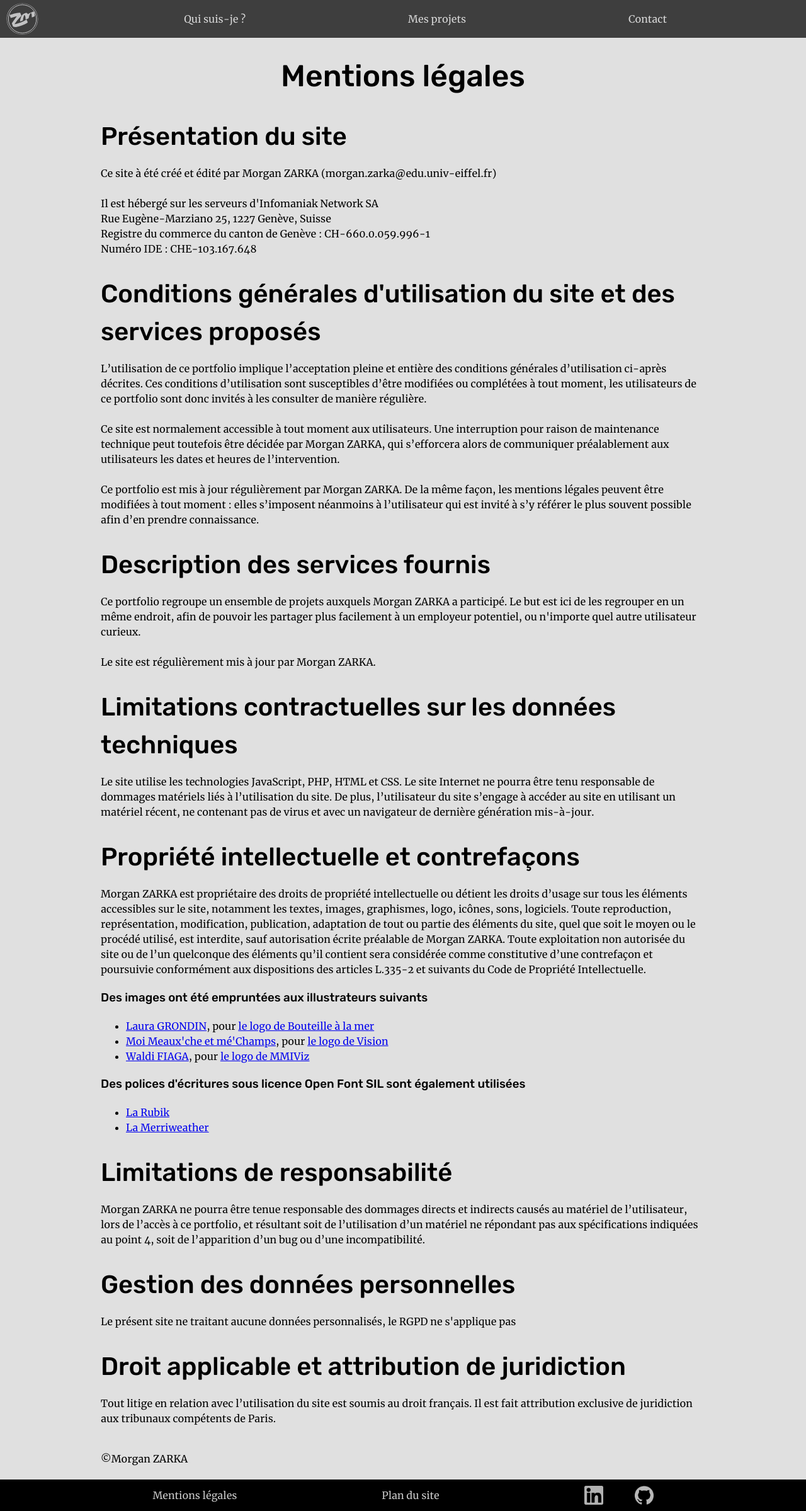
After one commit to Suzoka/Portfolio, a PHP site: page /mentionslegals.php in a window 1280 px wide. The commit adds this page. Shown: the whole page at 63% size. Run offline with PHP 8.4, Linux system fonts and the light colour scheme; a stand-in replaces the project's code that opens the database connection.

Commit message:
:speech_balloon: Mentions légales

```diff
--- a/contacts.php
+++ b/contacts.php
@@ -53,8 +53,8 @@
 
         <footer>
             <div class="lien">
-                <a href="" title="">Mentions légales</a>
-                <a href="" title="">Plan du site</a>
+                <a href="./mentionslegals.php" title="">Mentions légales</a>
+                <a href="./plansite.php" title="">Plan du site</a>
                 <div class="reseaux"><a href="https://www.linkedin.com/in/morgan-zarka/" target="_blank"><img
                             src="./img/linkedin.png" alt="Profil LinkedIn"></a><a href="https://github.com/Suzoka"
                         target="_blank"><img src="./img/github.png" alt="Profil GitHub"></a></div>
--- a/index.php
+++ b/index.php
@@ -88,8 +88,8 @@ include './script/script.php';
 
         <footer>
             <div class="lien">
-                <a href="" title="">Mentions légales</a>
-                <a href="" title="">Plan du site</a>
+                <a href="./mentionslegals.php" title="">Mentions légales</a>
+                <a href="./plansite.php" title="">Plan du site</a>
                 <div class="reseaux"><a href="https://www.linkedin.com/in/morgan-zarka/" target="_blank"><img
                             src="./img/linkedin.png" alt="Profil LinkedIn"></a><a href="https://github.com/Suzoka"
                         target="_blank"><img src="./img/github.png" alt="Profil GitHub"></a></div>
--- /dev/null
+++ b/mentionslegals.php
@@ -0,0 +1,170 @@
+<!DOCTYPE html>
+<html lang="fr">
+
+<head>
+    <meta charset="UTF-8">
+    <meta http-equiv="X-UA-Compatible" content="IE=edge">
+    <meta name="viewport" content="width=device-width, initial-scale=1.0">
+    <title>Mentions légales | Morgan ZARKA</title>
+    <link rel="stylesheet" href="style.css">
+    <link rel="icon" href="./img/filigrane.svg" type="image/svg+xml">
+</head>
+
+<body>
+    <div class="wrapper">
+        <header>
+            <a href="./index.php" title="Accueil" class="logo"><img src="./img/filigrane.svg" alt="Accueil"></a>
+            <nav>
+                <a href="./qui-suis-je.php" title="">Qui suis-je ?</a>
+                <a href="./projets.php" title="Voir tous mes projets">Mes projets</a>
+                <a href="./contacts.php" title="">Contact</a>
+            </nav>
+        </header>
+
+        <main>
+            <section class="content">
+                <h1>Mentions légales</h1>
+
+                <h2>Présentation du site</h2>
+
+                <p>
+                    Ce site à été créé et édité par Morgan ZARKA (morgan.zarka@edu.univ-eiffel.fr)<br><br>
+                    Il est hébergé sur les serveurs d'Infomaniak Network SA<br>
+                    Rue Eugène-Marziano 25, 1227 Genève, Suisse <br>
+                    Registre du commerce du canton de Genève : CH-660.0.059.996-1<br>
+                    Numéro IDE : CHE-103.167.648
+                </p>
+
+                <h2>Conditions générales d'utilisation du site et des services proposés</h2>
+
+                <p>
+                    L’utilisation de ce portfolio implique l’acceptation pleine et entière des conditions générales
+                    d’utilisation ci-après décrites. Ces conditions d’utilisation sont susceptibles d’être modifiées ou
+                    complétées à tout moment, les utilisateurs de ce portfolio sont donc invités à les consulter de
+                    manière régulière.
+                    <br><br>
+                    Ce site est normalement accessible à tout moment aux utilisateurs. Une
+                    interruption pour raison de maintenance technique peut toutefois être décidée par Morgan ZARKA, qui
+                    s’efforcera alors de communiquer préalablement aux utilisateurs les dates et heures
+                    de l’intervention.
+                    <br><br>
+                    Ce portfolio est mis à jour régulièrement
+                    par Morgan ZARKA. De la même façon, les mentions légales peuvent être modifiées à tout
+                    moment : elles s’imposent néanmoins à l’utilisateur qui est invité à s’y référer le plus souvent
+                    possible afin d’en prendre connaissance.
+                </p>
+
+                <h2>Description des services fournis</h2>
+
+                <p>
+                    Ce portfolio regroupe un ensemble de projets auxquels Morgan ZARKA a participé. Le but est ici de
+                    les regrouper en un même endroit, afin de pouvoir les partager plus facilement à un employeur
+                    potentiel, ou n'importe quel autre utilisateur curieux.
+                    <br><br>
+                    Le site est régulièrement mis à jour par Morgan ZARKA.
+                </p>
+
+                <h2>Limitations contractuelles sur les données techniques</h2>
+
+                <p>
+                    Le site utilise les technologies JavaScript, PHP, HTML et CSS. Le site Internet ne pourra être tenu
+                    responsable de dommages matériels liés à l’utilisation du site. De plus, l’utilisateur du site
+                    s’engage à accéder au site en utilisant un matériel récent, ne contenant pas de virus et avec un
+                    navigateur de dernière génération mis-à-jour.
+                </p>
+
+                <h2>Propriété intellectuelle et contrefaçons</h2>
+
+                <p>
+                    Morgan ZARKA est propriétaire des droits de propriété intellectuelle ou détient les droits d’usage
+                    sur tous les éléments accessibles sur le site, notamment les textes, images, graphismes, logo,
+                    icônes, sons, logiciels. Toute reproduction,
+                    représentation, modification, publication, adaptation de tout ou partie des éléments du site, quel
+                    que soit le moyen ou le procédé utilisé, est interdite, sauf autorisation écrite préalable de Morgan
+                    ZARKA. Toute exploitation non autorisée du site ou de l’un quelconque des éléments qu’il contient
+                    sera considérée comme constitutive d’une contrefaçon et poursuivie conformément aux dispositions des
+                    articles L.335-2 et suivants du Code de Propriété Intellectuelle.
+                </p>
+
+                <h3>Des images ont été empruntées aux illustrateurs suivants</h3>
+                <ul>
+                    <li><a href="https://www.linkedin.com/in/laura-g-46765219b/">Laura GRONDIN</a>, pour <a
+                            href="./img/bam.png">le logo de Bouteille à la mer</a></li>
+                    <li><a
+                            href="https://docs.google.com/document/d/1UQwRzS-Eo6GLgU8GaXIe1iBU2fwMfPw7uPfSa01t_PQ/edit?usp=sharing">Moi
+                            Meaux'che et mé'Champs</a>, pour <a href="./img/vision.png">le logo de Vision</a></li>
+                    <li><a href="https://www.linkedin.com/in/waldi-fiaga-b96392251/">Waldi FIAGA</a>, pour <a
+                            href="./img/datavizlogo.png">le logo de MMIViz</a></li>
+                </ul>
+
+                <h3>Des polices d'écritures sous licence Open Font SIL sont également utilisées</h3>
+                <ul>
+                    <li><a href="https://fonts.google.com/specimen/Rubik/about">La Rubik</a></li>
+                    <li><a href="https://fonts.google.com/specimen/Merriweather/about">La Merriweather</a></li>
+                </ul>
+
+                <h2>Limitations de responsabilité</h2>
+
+                <p>
+                    Morgan ZARKA ne pourra être tenue responsable des dommages directs et indirects causés au matériel
+                    de l’utilisateur, lors de l’accès à ce portfolio, et résultant soit de l’utilisation d’un matériel
+                    ne répondant pas aux spécifications indiquées au point 4, soit de l’apparition d’un bug ou d’une
+                    incompatibilité.
+                </p>
+
+                <h2>Gestion des données personnelles</h2>
+
+                <p>
+                    Le présent site ne traitant aucune données personnalisés, le RGPD ne s'applique pas
+                </p>
+
+                <h2>Droit applicable et attribution de juridiction</h2>
+
+                <p>Tout litige en relation avec l’utilisation du site est soumis au droit français. Il est fait attribution exclusive de juridiction aux tribunaux compétents de Paris.</p>
+
+                <p>
+                    <br>
+                    ©Morgan ZARKA
+                </p>
+
+
+
+
+                <!--
+                Dans la création de ce site, Waldi.F a travaillé sur le design et le développement front. Morgan.Z a
+                travaillé sur le développement front et back.
+
+                Le jeu de données a été créé par nous même, mais voici les sources :
+
+                Source des données de 2023
+                Source des données de 2022
+                Source des données de 2021
+                Source des données de 2020
+                Source des données de 2019
+                Source des données de 2018
+                Source des données de 2015 à 2017
+                Pour les sources hors de YouTube, il est nécessaire de demander une autorisation au préalable (”Toute
+                reproduction, représentation, modification, publication, adaptation de tout ou partie des éléments du
+                site, quel que soit le moyen ou le procédé utilisé, est interdite, sauf autorisation écrite préalable de
+                : Association Métiers du Multimédia et de l’Internet (Association MMI).”). Pour ce qui est des
+                informations tirées de YouTube, elles sont publiques, donc utilisables telles quelles.
+                Le présent site ne traitant aucune données personnalisés, le RGPD ne s'applique pas -->
+
+
+
+            </section>
+        </main>
+
+        <footer>
+            <div class="lien">
+                <a href="./mentionslegals.php" title="">Mentions légales</a>
+                <a href="./plansite.php" title="">Plan du site</a>
+                <div class="reseaux"><a href="https://www.linkedin.com/in/morgan-zarka/" target="_blank"><img
+                            src="./img/linkedin.png" alt="Profil LinkedIn"></a><a href="https://github.com/Suzoka"
+                        target="_blank"><img src="./img/github.png" alt="Profil GitHub"></a></div>
+            </div>
+        </footer>
+    </div>
+</body>
+
+</html>
--- a/projet.php
+++ b/projet.php
@@ -132,8 +132,8 @@ if (isset($_GET["id"])) {
 
             <footer>
                 <div class="lien">
-                    <a href="" title="">Mentions légales</a>
-                    <a href="" title="">Plan du site</a>
+                    <a href="./mentionslegals.php" title="">Mentions légales</a>
+                    <a href="./plansite.php" title="">Plan du site</a>
                     <div class="reseaux"><a href="https://www.linkedin.com/in/morgan-zarka/" target="_blank"><img
                                 src="./img/linkedin.png" alt="Profil LinkedIn"></a><a href="https://github.com/Suzoka"
                             target="_blank"><img src="./img/github.png" alt="Profil GitHub"></a></div>
--- a/projets.php
+++ b/projets.php
@@ -129,8 +129,8 @@ if (!isset($_POST["contexte"])) {
 
         <footer>
             <div class="lien">
-                <a href="" title="">Mentions légales</a>
-                <a href="" title="">Plan du site</a>
+                <a href="./mentionslegals.php" title="">Mentions légales</a>
+                <a href="./plansite.php" title="">Plan du site</a>
                 <div class="reseaux"><a href="https://www.linkedin.com/in/morgan-zarka/" target="_blank"><img
                             src="./img/linkedin.png" alt="Profil LinkedIn"></a><a href="https://github.com/Suzoka"
                         target="_blank"><img src="./img/github.png" alt="Profil GitHub"></a></div>
--- a/qui-suis-je.php
+++ b/qui-suis-je.php
@@ -1,5 +1,3 @@
-<?php include './script/script.php'; ?>
-
 <!DOCTYPE html>
 <html lang="fr">
 
@@ -83,8 +81,8 @@
 
     <footer>
       <div class="lien">
-        <a href="" title="">Mentions légales</a>
-        <a href="" title="">Plan du site</a>
+        <a href="./mentionslegals.php" title="">Mentions légales</a>
+        <a href="./plansite.php" title="">Plan du site</a>
         <div class="reseaux"><a href="https://www.linkedin.com/in/morgan-zarka/" target="_blank"><img
               src="./img/linkedin.png" alt="Profil LinkedIn"></a><a href="https://github.com/Suzoka"
             target="_blank"><img src="./img/github.png" alt="Profil GitHub"></a></div>
```
Also changed, not shown: plansite.php (added, +42 -0 lines).
